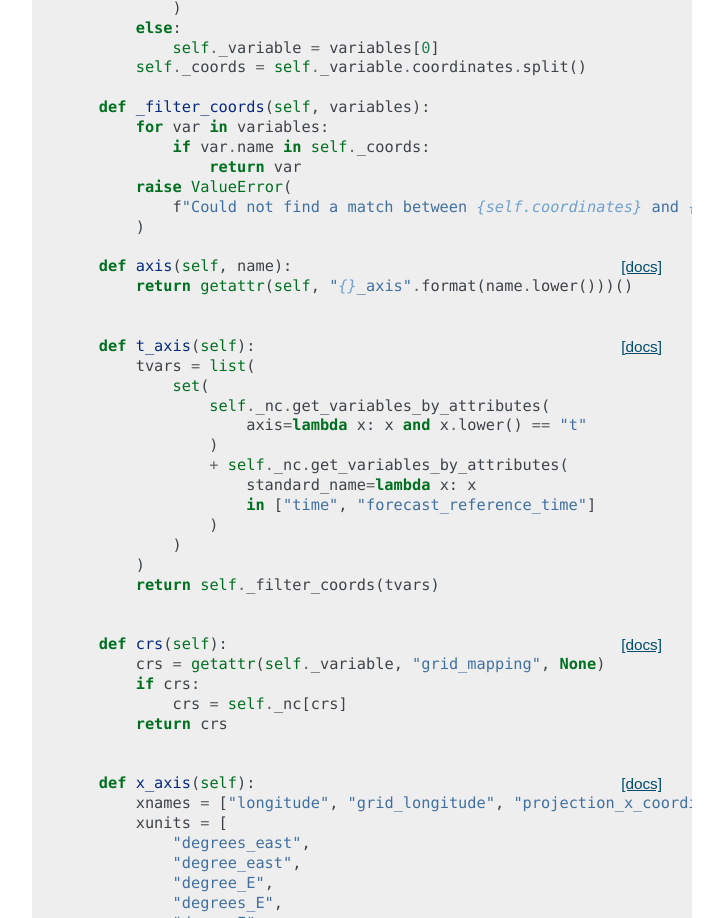
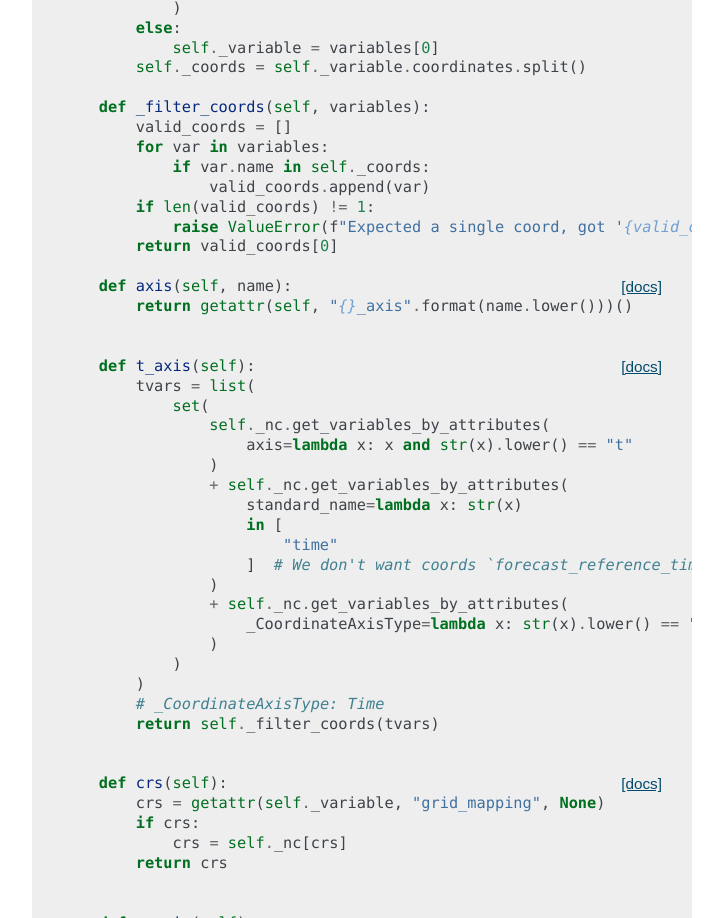
Before and after one commit to pyoceans/gridgeo, a plain HTML site: page _modules/gridgeo/cfvariable.html in a window 1280 px wide. Shown: the part 1120-2038 px from the top of the page, without its empty margins (388-1111 px from the left). Drawn offline with Linux system fonts and the light colour scheme.

Commit message:
Update docs after building Travis build 87 of pyoceans/gridgeo
The docs were built from the branch 'master' against the commit
5b48d389b93c347314ecebe3e521b21819a824a3.

The Travis build that generated this commit is at
https://travis-ci.org/pyoceans/gridgeo/jobs/492404163.

The doctr command that was run is

    /home/travis/miniconda/envs/TEST/lib/python3.7/site-packages/doctr/__main__.py deploy --sync .

```diff
--- a/_modules/gridgeo/cfvariable.html
+++ b/_modules/gridgeo/cfvariable.html
@@ -6,7 +6,7 @@
   <head>
     <meta http-equiv="X-UA-Compatible" content="IE=Edge" />
     <meta http-equiv="Content-Type" content="text/html; charset=utf-8" />
-    <title>gridgeo.cfvariable &#8212; gridgeo 1.4.0+15.g3728ef5 documentation</title>
+    <title>gridgeo.cfvariable &#8212; gridgeo 1.4.0+17.g5b48d38 documentation</title>
     <link rel="stylesheet" href="../../_static/alabaster.css" type="text/css" />
     <link rel="stylesheet" href="../../_static/pygments.css" type="text/css" />
     <script type="text/javascript" id="documentation_options" data-url_root="../../" src="../../_static/documentation_options.js"></script>
@@ -161,12 +161,13 @@
         <span class="bp">self</span><span class="o">.</span><span class="n">_coords</span> <span class="o">=</span> <span class="bp">self</span><span class="o">.</span><span class="n">_variable</span><span class="o">.</span><span class="n">coordinates</span><span class="o">.</span><span class="n">split</span><span class="p">()</span>
 
     <span class="k">def</span> <span class="nf">_filter_coords</span><span class="p">(</span><span class="bp">self</span><span class="p">,</span> <span class="n">variables</span><span class="p">):</span>
+        <span class="n">valid_coords</span> <span class="o">=</span> <span class="p">[]</span>
         <span class="k">for</span> <span class="n">var</span> <span class="ow">in</span> <span class="n">variables</span><span class="p">:</span>
             <span class="k">if</span> <span class="n">var</span><span class="o">.</span><span class="n">name</span> <span class="ow">in</span> <span class="bp">self</span><span class="o">.</span><span class="n">_coords</span><span class="p">:</span>
-                <span class="k">return</span> <span class="n">var</span>
-        <span class="k">raise</span> <span class="ne">ValueError</span><span class="p">(</span>
-            <span class="n">f</span><span class="s2">&quot;Could not find a match between </span><span class="si">{self.coordinates}</span><span class="s2"> and </span><span class="si">{variables}</span><span class="s2">&quot;</span>
-        <span class="p">)</span>
+                <span class="n">valid_coords</span><span class="o">.</span><span class="n">append</span><span class="p">(</span><span class="n">var</span><span class="p">)</span>
+        <span class="k">if</span> <span class="nb">len</span><span class="p">(</span><span class="n">valid_coords</span><span class="p">)</span> <span class="o">!=</span> <span class="mi">1</span><span class="p">:</span>
+            <span class="k">raise</span> <span class="ne">ValueError</span><span class="p">(</span><span class="n">f</span><span class="s2">&quot;Expected a single coord, got &#39;</span><span class="si">{valid_coords}</span><span class="s2">&#39;.&quot;</span><span class="p">)</span>
+        <span class="k">return</span> <span class="n">valid_coords</span><span class="p">[</span><span class="mi">0</span><span class="p">]</span>
 
 <div class="viewcode-block" id="CFVariable.axis"><a class="viewcode-back" href="../../gridgeo.html#gridgeo.cfvariable.CFVariable.axis">[docs]</a>    <span class="k">def</span> <span class="nf">axis</span><span class="p">(</span><span class="bp">self</span><span class="p">,</span> <span class="n">name</span><span class="p">):</span>
         <span class="k">return</span> <span class="nb">getattr</span><span class="p">(</span><span class="bp">self</span><span class="p">,</span> <span class="s2">&quot;</span><span class="si">{}</span><span class="s2">_axis&quot;</span><span class="o">.</span><span class="n">format</span><span class="p">(</span><span class="n">name</span><span class="o">.</span><span class="n">lower</span><span class="p">()))()</span></div>
@@ -175,14 +176,20 @@
         <span class="n">tvars</span> <span class="o">=</span> <span class="nb">list</span><span class="p">(</span>
             <span class="nb">set</span><span class="p">(</span>
                 <span class="bp">self</span><span class="o">.</span><span class="n">_nc</span><span class="o">.</span><span class="n">get_variables_by_attributes</span><span class="p">(</span>
-                    <span class="n">axis</span><span class="o">=</span><span class="k">lambda</span> <span class="n">x</span><span class="p">:</span> <span class="n">x</span> <span class="ow">and</span> <span class="n">x</span><span class="o">.</span><span class="n">lower</span><span class="p">()</span> <span class="o">==</span> <span class="s2">&quot;t&quot;</span>
+                    <span class="n">axis</span><span class="o">=</span><span class="k">lambda</span> <span class="n">x</span><span class="p">:</span> <span class="n">x</span> <span class="ow">and</span> <span class="nb">str</span><span class="p">(</span><span class="n">x</span><span class="p">)</span><span class="o">.</span><span class="n">lower</span><span class="p">()</span> <span class="o">==</span> <span class="s2">&quot;t&quot;</span>
                 <span class="p">)</span>
                 <span class="o">+</span> <span class="bp">self</span><span class="o">.</span><span class="n">_nc</span><span class="o">.</span><span class="n">get_variables_by_attributes</span><span class="p">(</span>
-                    <span class="n">standard_name</span><span class="o">=</span><span class="k">lambda</span> <span class="n">x</span><span class="p">:</span> <span class="n">x</span>
-                    <span class="ow">in</span> <span class="p">[</span><span class="s2">&quot;time&quot;</span><span class="p">,</span> <span class="s2">&quot;forecast_reference_time&quot;</span><span class="p">]</span>
+                    <span class="n">standard_name</span><span class="o">=</span><span class="k">lambda</span> <span class="n">x</span><span class="p">:</span> <span class="nb">str</span><span class="p">(</span><span class="n">x</span><span class="p">)</span>
+                    <span class="ow">in</span> <span class="p">[</span>
+                        <span class="s2">&quot;time&quot;</span>
+                    <span class="p">]</span>  <span class="c1"># We don&#39;t want coords `forecast_reference_time`.</span>
+                <span class="p">)</span>
+                <span class="o">+</span> <span class="bp">self</span><span class="o">.</span><span class="n">_nc</span><span class="o">.</span><span class="n">get_variables_by_attributes</span><span class="p">(</span>
+                    <span class="n">_CoordinateAxisType</span><span class="o">=</span><span class="k">lambda</span> <span class="n">x</span><span class="p">:</span> <span class="nb">str</span><span class="p">(</span><span class="n">x</span><span class="p">)</span><span class="o">.</span><span class="n">lower</span><span class="p">()</span> <span class="o">==</span> <span class="s2">&quot;time&quot;</span>
                 <span class="p">)</span>
             <span class="p">)</span>
         <span class="p">)</span>
+        <span class="c1"># _CoordinateAxisType: Time</span>
         <span class="k">return</span> <span class="bp">self</span><span class="o">.</span><span class="n">_filter_coords</span><span class="p">(</span><span class="n">tvars</span><span class="p">)</span></div>
 
 <div class="viewcode-block" id="CFVariable.crs"><a class="viewcode-back" href="../../gridgeo.html#gridgeo.cfvariable.CFVariable.crs">[docs]</a>    <span class="k">def</span> <span class="nf">crs</span><span class="p">(</span><span class="bp">self</span><span class="p">):</span>
--- a/_static/documentation_options.js
+++ b/_static/documentation_options.js
@@ -1,6 +1,6 @@
 var DOCUMENTATION_OPTIONS = {
     URL_ROOT: document.getElementById("documentation_options").getAttribute('data-url_root'),
-    VERSION: '1.4.0+15.g3728ef5',
+    VERSION: '1.4.0+17.g5b48d38',
     LANGUAGE: 'None',
     COLLAPSE_INDEX: false,
     FILE_SUFFIX: '.html',
```
Also changed, not shown: _modules/gridgeo/gridgeo.html (+1 -1 lines), _modules/gridgeo/ugrid.html (+1 -1 lines), _modules/index.html (+1 -1 lines), genindex.html (+1 -1 lines), gridgeo.html (+1 -1 lines), gridgeo_tour.html (+1 -1 lines), index.html (+1 -1 lines), py-modindex.html (+1 -1 lines), search.html (+1 -1 lines), 1 other file.
